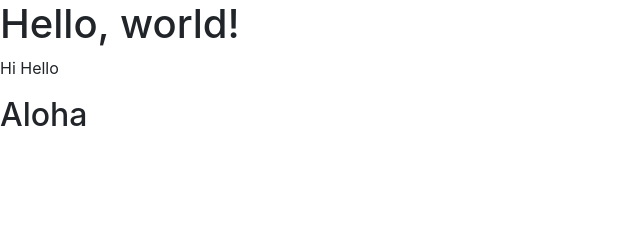
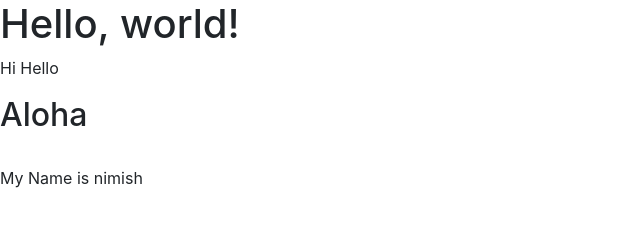
Before and after one commit to nimishlal/Repo1, a plain HTML site: page index.html in a window 1280 px wide. Shown: the whole page, without its empty margins (0-640 px from the left). Drawn offline with nearby package versions, Linux system fonts and the light colour scheme.

Commit message:
second commit

```diff
--- a/css/style.css
+++ b/css/style.css
@@ -0,0 +1,3 @@
+.a{
+    background-color: aqua;
+}
--- a/index.html
+++ b/index.html
@@ -10,10 +10,14 @@
 
     <title>Hello, world!</title>
   </head>
-  <body>
+  <body class="a">
     <h1>Hello, world!</h1>
     <p>Hi Hello</p>
     <h2>Aloha</h2>
+    <br>
+    <p>My Name is nimish</p>
+    <br>
+
 
     <!-- Optional JavaScript -->
     <!-- jQuery first, then Popper.js, then Bootstrap JS -->
```
